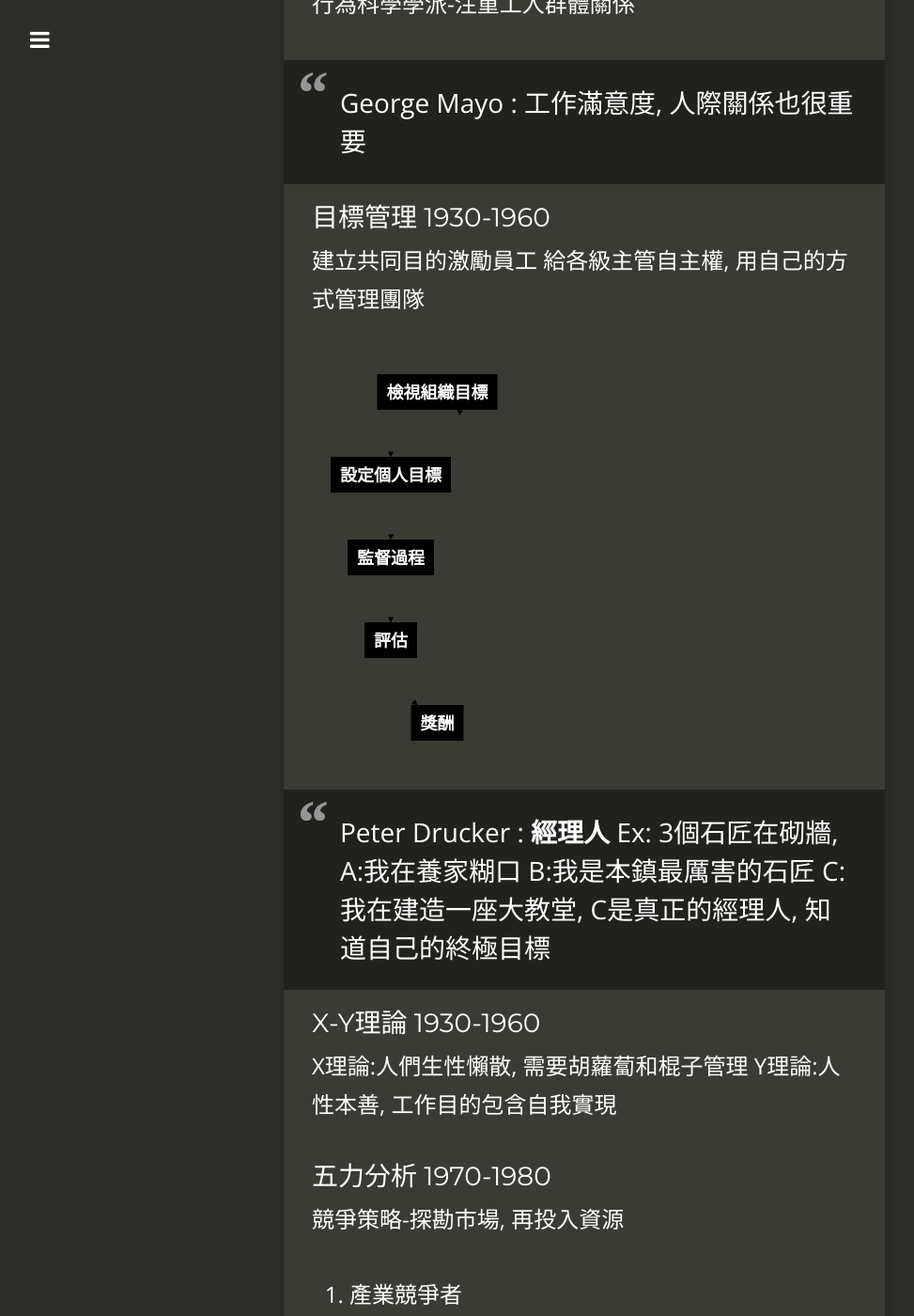
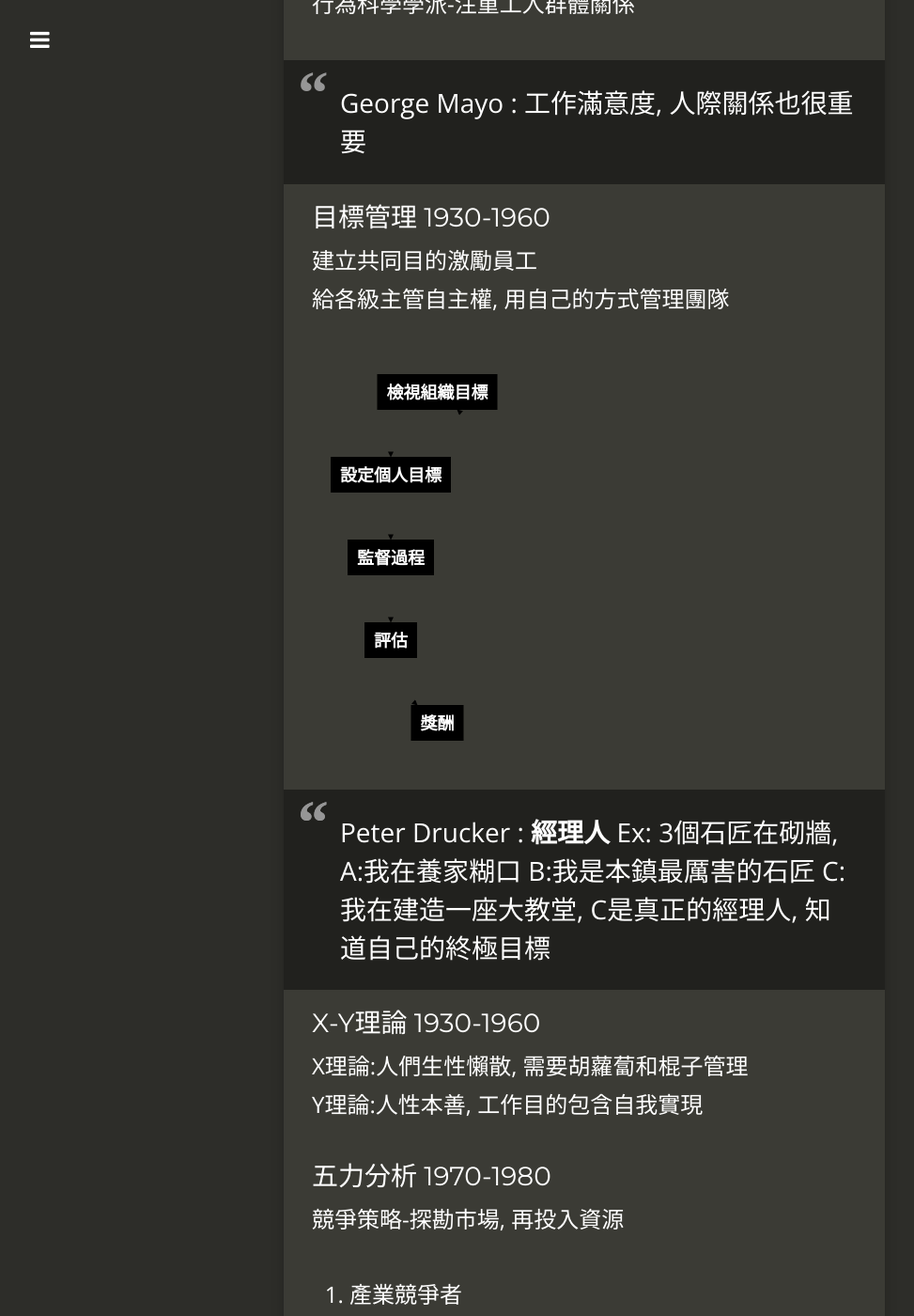
Before and after one commit to jeremywangyuan/Jeremywangyuan.github.io, a Jekyll site: the page built from _posts/2017-09-04-study-note.md, in a window 1280 px wide and 1400 px high, scrolled down 722 px. Shown: the whole window at 94% size, without its empty margins (18-991 px from the left). Built offline with Jekyll 4.4.1, drawn with Linux system fonts in a browser that asks for light colours; nearby versions of some CDN libraries; some of the changed text lies outside the part shown.

```diff
--- a/_posts/2017-09-04-study-note.md
+++ b/_posts/2017-09-04-study-note.md
@@ -21,7 +21,7 @@ tags:
 >George Mayo : 工作滿意度, 人際關係也很重要
 
 ### 目標管理 1930-1960
-建立共同目的激勵員工
+建立共同目的激勵員工<br>
 給各級主管自主權, 用自己的方式管理團隊
 <div class="mermaid">
 graph TD;
@@ -35,7 +35,7 @@ graph TD;
 >Peter Drucker : **經理人** Ex: 3個石匠在砌牆, A:我在養家糊口 B:我是本鎮最厲害的石匠 C:我在建造一座大教堂, C是真正的經理人, 知道自己的終極目標
 
 ### X-Y理論 1930-1960
-X理論:人們生性懶散, 需要胡蘿蔔和棍子管理
+X理論:人們生性懶散, 需要胡蘿蔔和棍子管理<br>
 Y理論:人性本善, 工作目的包含自我實現
 
 ### 五力分析 1970-1980
@@ -47,7 +47,7 @@ Y理論:人性本善, 工作目的包含自我實現
 5. 供應商
 
 ### 全面品質管理 1980-1990
-全面品質管理-豐田
+全面品質管理-豐田<br>
 檢視8大過剩產出, 消除無價值的作業
 1. 生產過剩
 2. 在現場等候的時間
@@ -77,8 +77,8 @@ graph TD;
 連結策略與行動 找出達成目標必須做的事
 
 ### 藍海策略 2000-
-紅海:現在所有存在的產業
-藍海:目前還不存在的市場
+紅海:現在所有存在的產業<br>
+藍海:目前還不存在的市場<br>
 擺脫紅海 到達藍海 - 價值創新
 1. 消除衰退項目
 2. 減少太過競爭的項目
```
